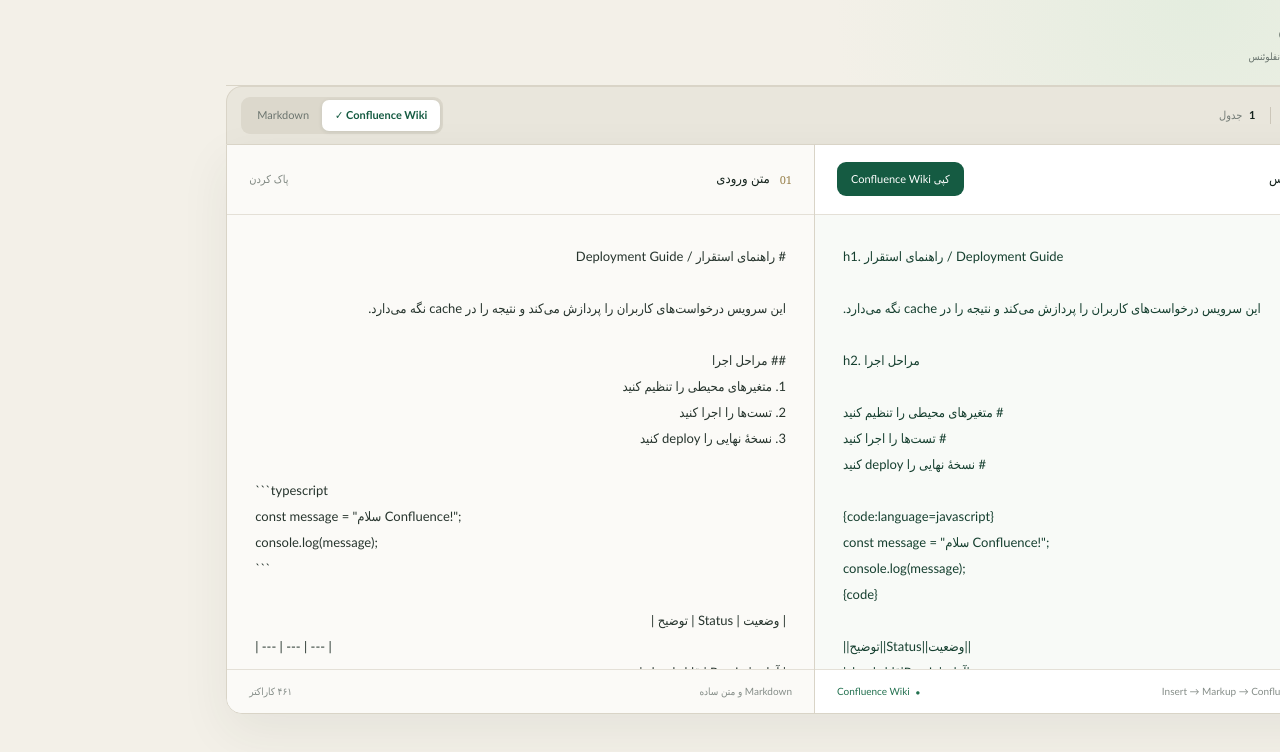
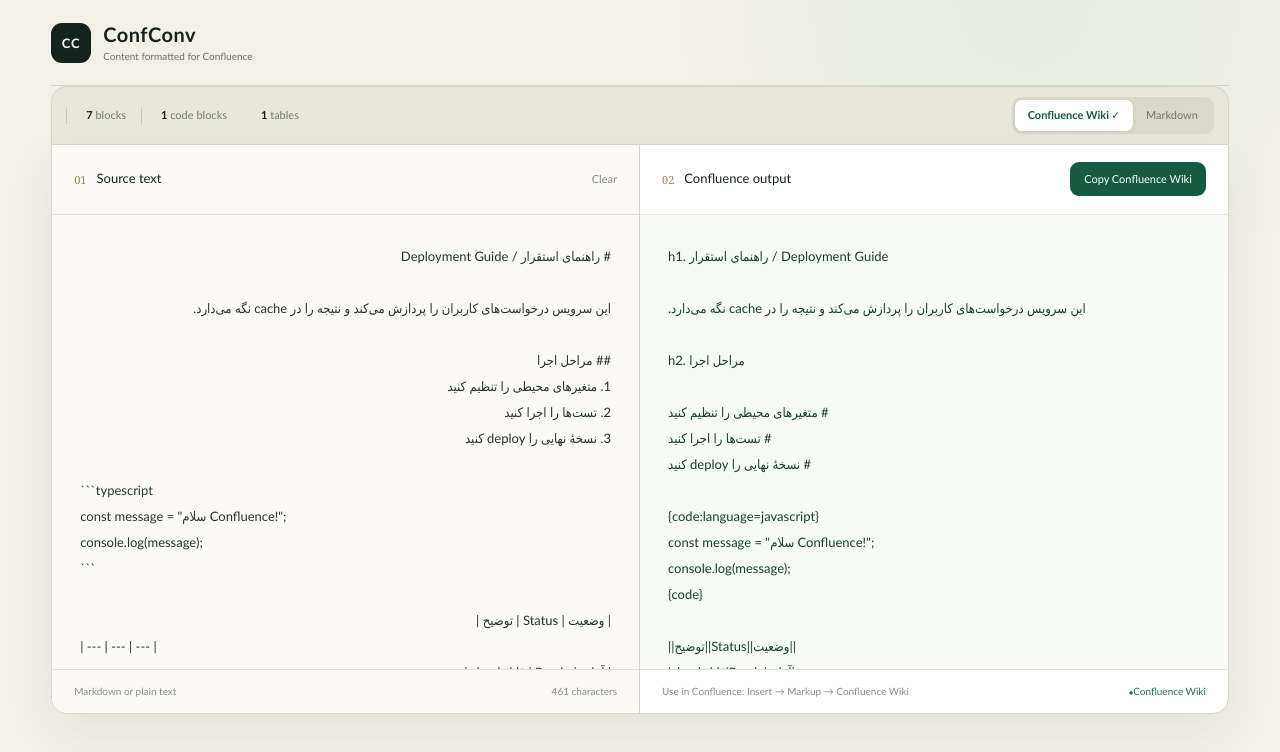
Before and after one commit to mahdinzb/confconv, a Next.js app: page / in a window 1280 px wide. Shown: the top 752 px of the page. Built offline with nearby package versions, Linux system fonts and the light colour scheme.

Commit message:
Rename product to ConfConv and localize UI

```diff
--- a/app/globals.css
+++ b/app/globals.css
@@ -2,17 +2,17 @@
 
 :root { --ink:#14231d; --paper:#f3f0e8; --line:#d9d4c7; --green:#155b42; }
 @font-face {
-  font-family:"Conflux Persian";
+  font-family:"ConfConv Persian";
   src:local("IRANSans"),local("IRANSansWeb"),local("IRANSansX");
   unicode-range:U+0600-06FF,U+0750-077F,U+08A0-08FF,U+FB50-FDFF,U+FE70-FEFF;
 }
 @font-face {
-  font-family:"Conflux Latin";
+  font-family:"ConfConv Latin";
   src:local("Calibri");
   unicode-range:U+0000-05FF;
 }
 * { box-sizing:border-box; }
-body { margin:0; background:var(--paper); color:var(--ink); font-family:"Conflux Persian","Conflux Latin",IRANSans,Calibri,Tahoma,Arial,sans-serif; }
+body { margin:0; background:var(--paper); color:var(--ink); font-family:"ConfConv Persian","ConfConv Latin",IRANSans,Calibri,Tahoma,Arial,sans-serif; }
 button, textarea { font:inherit; }
 button { cursor:pointer; }
 ::selection { background:#f5d98e; }
--- a/app/layout.tsx
+++ b/app/layout.tsx
@@ -2,11 +2,11 @@ import type { Metadata } from "next";
 import "./globals.css";
 
 export const metadata: Metadata = {
-  title: "Conflux — مبدل متن به کانفلوئنس",
-  description: "تبدیل هوشمند متن فارسی، انگلیسی و ترکیبی به خروجی آمادهٔ Confluence",
+  title: "ConfConv — Confluence Content Converter",
+  description: "Convert Persian, English, and mixed-language content into Confluence Wiki Markup or Markdown.",
   icons: { icon: "/favicon.svg" },
 };
 
 export default function RootLayout({ children }: Readonly<{ children: React.ReactNode }>) {
-  return <html lang="fa" dir="rtl"><body>{children}</body></html>;
+  return <html lang="en" dir="ltr"><body>{children}</body></html>;
 }
--- a/app/page.tsx
+++ b/app/page.tsx
@@ -210,34 +210,34 @@ export default function Home() {
   return (
     <main>
       <header className="topbar">
-        <div className="brand"><span className="mark">CF</span><div><strong>Conflux</strong><small>متن مرتب، آمادهٔ کانفلوئنس</small></div></div>
+        <div className="brand"><span className="mark">CC</span><div><strong>ConfConv</strong><small>Content formatted for Confluence</small></div></div>
       </header>
       <section className="toolbar">
         <div className="metrics">
-          <span><b>{blocks.length}</b> بلوک</span><span><b>{codeCount}</b> کد</span><span><b>{tableCount}</b> جدول</span>
+          <span><b>{blocks.length}</b> blocks</span><span><b>{codeCount}</b> code blocks</span><span><b>{tableCount}</b> tables</span>
         </div>
-        <div className="segmented" aria-label="نوع خروجی">
+        <div className="segmented" aria-label="Output format">
           <button className={mode === "wiki" ? "active recommended-tab" : ""} onClick={() => setMode("wiki")}>Confluence Wiki ✓</button>
           <button className={mode === "markdown" ? "active" : ""} onClick={() => setMode("markdown")}>Markdown</button>
         </div>
       </section>
       <section className="workspace">
         <article className="panel input-panel">
-          <div className="panel-head"><div><span>01</span><h2>متن ورودی</h2></div><button className="ghost" onClick={() => setText("")}>پاک کردن</button></div>
-          <textarea value={text} onChange={(e) => setText(e.target.value)} spellCheck dir="auto" aria-label="متن ورودی" placeholder="متن فارسی، انگلیسی یا ترکیبی را اینجا بچسبانید…" />
-          <div className="panel-foot"><span>Markdown و متن ساده</span><span>{text.length.toLocaleString("fa-IR")} کاراکتر</span></div>
+          <div className="panel-head"><div><span>01</span><h2>Source text</h2></div><button className="ghost" onClick={() => setText("")}>Clear</button></div>
+          <textarea value={text} onChange={(e) => setText(e.target.value)} spellCheck dir="auto" aria-label="Source text" placeholder="Paste Persian, English, or mixed-language text here…" />
+          <div className="panel-foot"><span>Markdown or plain text</span><span>{text.length.toLocaleString("en-US")} characters</span></div>
         </article>
         <article className="panel output-panel">
           <div className="panel-head">
-            <div><span>02</span><h2>خروجی کانفلوئنس</h2></div>
+            <div><span>02</span><h2>Confluence output</h2></div>
             <button className={`copy ${copied ? "done" : ""}`} onClick={copyOutput}>
-              {copied ? "کپی شد ✓" : mode === "wiki" ? "کپی Confluence Wiki" : "کپی Markdown"}
+              {copied ? "Copied ✓" : mode === "wiki" ? "Copy Confluence Wiki" : "Copy Markdown"}
             </button>
           </div>
           {mode === "wiki" && <textarea className="storage wiki-output" readOnly value={wiki} dir="auto" aria-label="Confluence Wiki Markup output" />}
           {mode === "markdown" && <textarea className="storage" readOnly value={text} dir="auto" aria-label="Markdown output" />}
           <div className="panel-foot">
-            <span>{mode === "wiki" ? "مسیر استفاده: Insert → Markup → Confluence Wiki" : "مسیر استفاده: Insert → Markup → Markdown"}</span>
+            <span>{mode === "wiki" ? "Use in Confluence: Insert → Markup → Confluence Wiki" : "Use in Confluence: Insert → Markup → Markdown"}</span>
             <span className="ready">{mode === "wiki" ? "Confluence Wiki" : "Markdown"}</span>
           </div>
         </article>
--- a/app/workspace.css
+++ b/app/workspace.css
@@ -1,5 +1,5 @@
 main { min-height:100vh; padding:0 4vw 34px; background:radial-gradient(circle at 80% 0,#e4eddf 0,transparent 28%),var(--paper); }
-.topbar { height:86px; display:flex; align-items:center; justify-content:space-between; border-bottom:1px solid var(--line); direction:rtl; }
+.topbar { height:86px; display:flex; align-items:center; justify-content:space-between; border-bottom:1px solid var(--line); direction:ltr; }
 .brand { display:flex; align-items:center; gap:12px; }
 .mark { width:40px; height:40px; display:grid; place-items:center; background:var(--ink); color:white; border-radius:11px; font:700 13px Calibri,Arial,sans-serif; letter-spacing:1px; }
 .brand strong { display:block; font:700 20px Calibri,Arial,sans-serif; letter-spacing:.5px; }
@@ -12,25 +12,25 @@ main { min-height:100vh; padding:0 4vw 34px; background:radial-gradient(circle a
 h1 { margin:0; font-size:clamp(36px,4.3vw,68px); line-height:1.15; letter-spacing:-2.5px; font-weight:800; }
 .hero p { margin:0 0 9px; line-height:2; color:#5c6761; max-width:500px; font-size:14px; }
 .toolbar { min-height:56px; padding:10px 14px; display:flex; justify-content:space-between; align-items:center; border:1px solid var(--line); border-bottom:0; background:#e9e6dc; border-radius:16px 16px 0 0; }
-.metrics { display:flex; direction:rtl; }
+.metrics { display:flex; direction:ltr; }
 .metrics span { padding:0 15px; border-left:1px solid #ccc6b9; font-size:11px; color:#737b76; }
 .metrics span:last-child { border:0; }.metrics b { color:var(--ink); margin-left:4px; }
-.segmented { direction:rtl; background:#dcd8cc; padding:3px; border-radius:9px; display:flex; }
+.segmented { direction:ltr; background:#dcd8cc; padding:3px; border-radius:9px; display:flex; }
 .segmented button { border:0; background:transparent; padding:7px 13px; border-radius:7px; color:#6c756f; font-size:11px; }
 .segmented .active { background:#fff; color:var(--ink); box-shadow:0 1px 4px #15231d1a; }
 .workspace { display:grid; grid-template-columns:1fr 1fr; min-height:570px; direction:ltr; border:1px solid var(--line); background:white; border-radius:0 0 16px 16px; overflow:hidden; box-shadow:0 18px 50px #25382f12; }
 .panel { display:flex; flex-direction:column; min-width:0; }
 .input-panel { border-right:1px solid var(--line); background:#fbfaf7; }
-.panel-head { height:70px; flex:0 0 auto; padding:0 22px; display:flex; align-items:center; justify-content:space-between; border-bottom:1px solid #e4e0d7; direction:rtl; }
+.panel-head { height:70px; flex:0 0 auto; padding:0 22px; display:flex; align-items:center; justify-content:space-between; border-bottom:1px solid #e4e0d7; direction:ltr; }
 .panel-head>div { display:flex; align-items:center; gap:10px; }
 .panel-head span { color:#9a8450; font:11px Georgia; }
 .panel-head h2 { font-size:13px; margin:0; }
 .ghost { border:0; background:transparent; font-size:11px; color:#818983; }
 .copy { border:0; background:var(--green); color:white; padding:9px 14px; border-radius:9px; font-size:11px; min-width:86px; transition:.2s; }
 .copy:hover { background:#0f4934; transform:translateY(-1px); }.copy.done { background:#287552; }
-.input-panel textarea,.storage { flex:1; resize:none; border:0; outline:0; padding:28px; color:#26342d; background:transparent; font:13px/2 "Conflux Persian","Conflux Latin",IRANSans,Calibri,Tahoma,Arial,sans-serif; unicode-bidi:plaintext; }
+.input-panel textarea,.storage { flex:1; resize:none; border:0; outline:0; padding:28px; color:#26342d; background:transparent; font:13px/2 "ConfConv Persian","ConfConv Latin",IRANSans,Calibri,Tahoma,Arial,sans-serif; unicode-bidi:plaintext; }
 .preview { flex:1; overflow:auto; padding:30px 34px; direction:rtl; }
-.panel-foot { min-height:44px; display:flex; align-items:center; justify-content:space-between; padding:0 22px; border-top:1px solid #e4e0d7; color:#858d88; font-size:10px; direction:rtl; }
+.panel-foot { min-height:44px; display:flex; align-items:center; justify-content:space-between; padding:0 22px; border-top:1px solid #e4e0d7; color:#858d88; font-size:10px; direction:ltr; }
 .ready { color:#22704f; }.ready:before { content:"●"; margin-left:6px; font-size:7px; }
 .caution { color:#9a6b12; }.caution:before { content:"●"; margin-left:6px; font-size:7px; }
 .confluence { color:#17231e; font:14px/1.9 Tahoma,Arial,sans-serif; }
```
